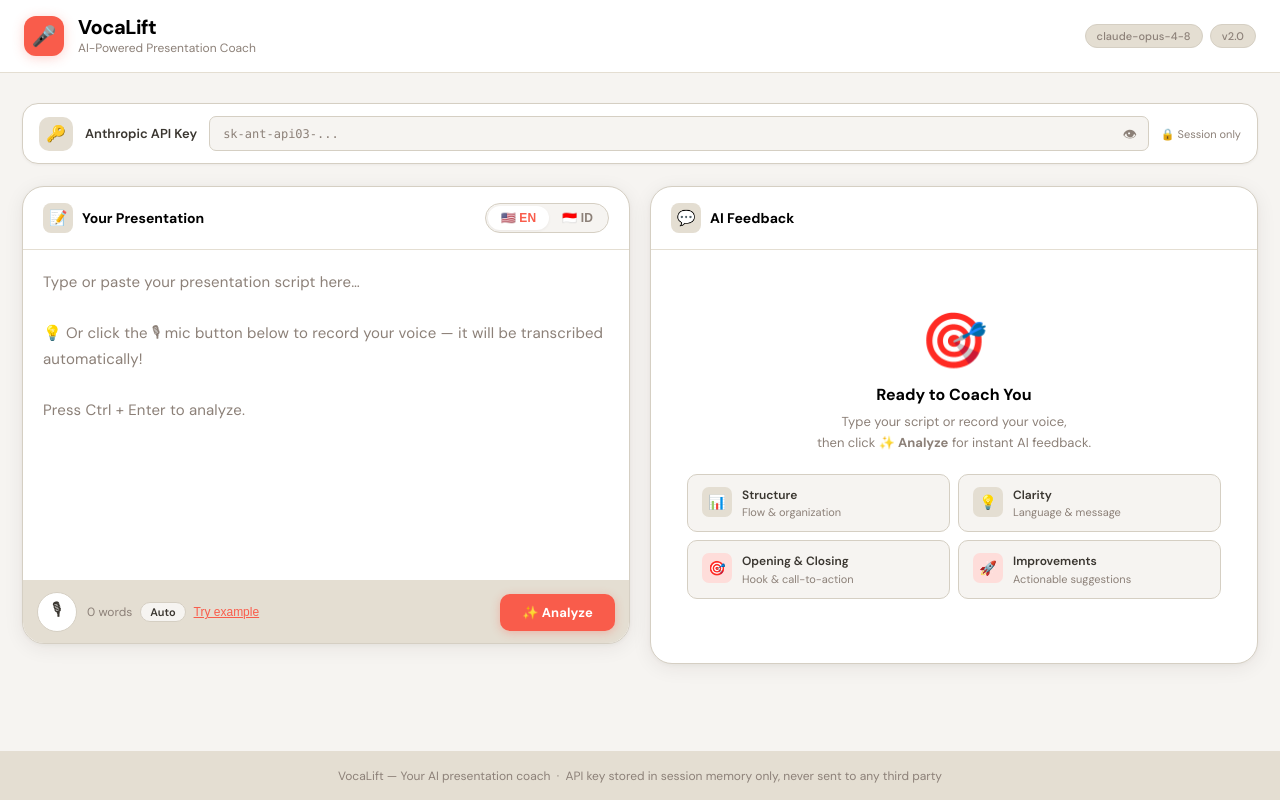
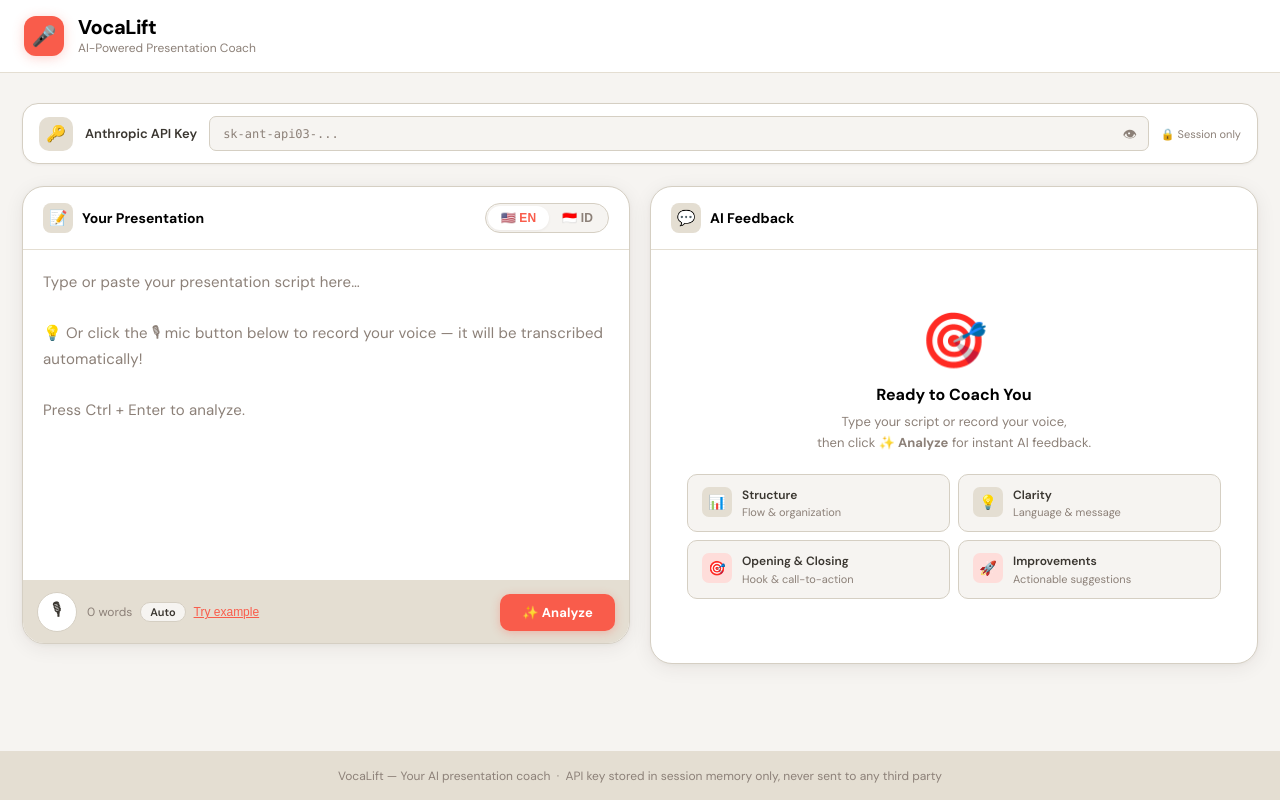
Before and after one commit to vellydc/presentai, a website: page index.html in a window 1280 px wide. Drawn offline with Linux system fonts and the light colour scheme.

Commit message:
Remove model/version chips from header

```diff
--- a/index.html
+++ b/index.html
@@ -631,10 +631,6 @@
       <h1>VocaLift</h1>
       <p>AI-Powered Presentation Coach</p>
     </div>
-    <div class="header-right">
-      <span class="header-chip">claude-opus-4-8</span>
-      <span class="header-chip">v2.0</span>
-    </div>
   </div>
 </header>
 
```
